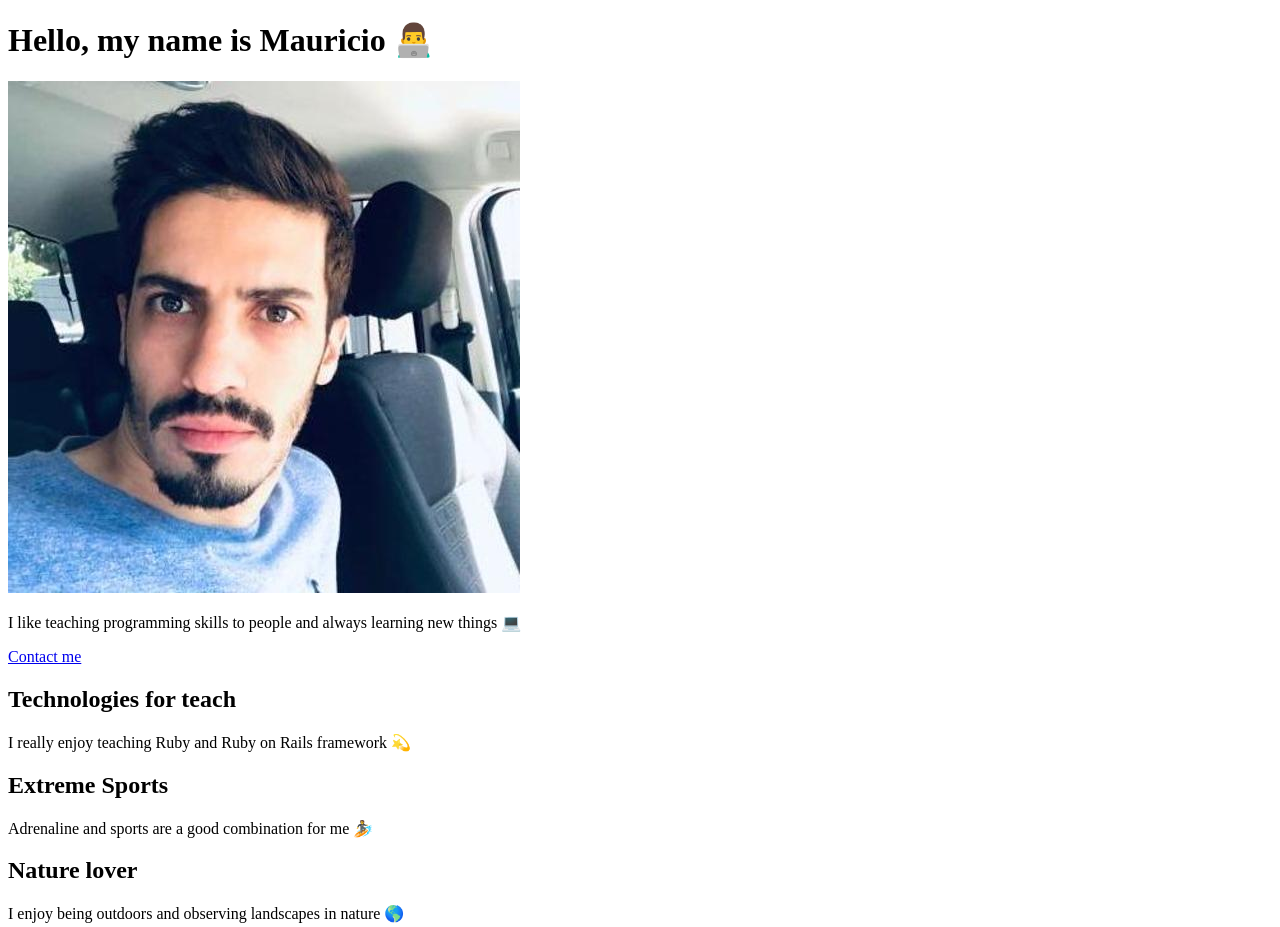
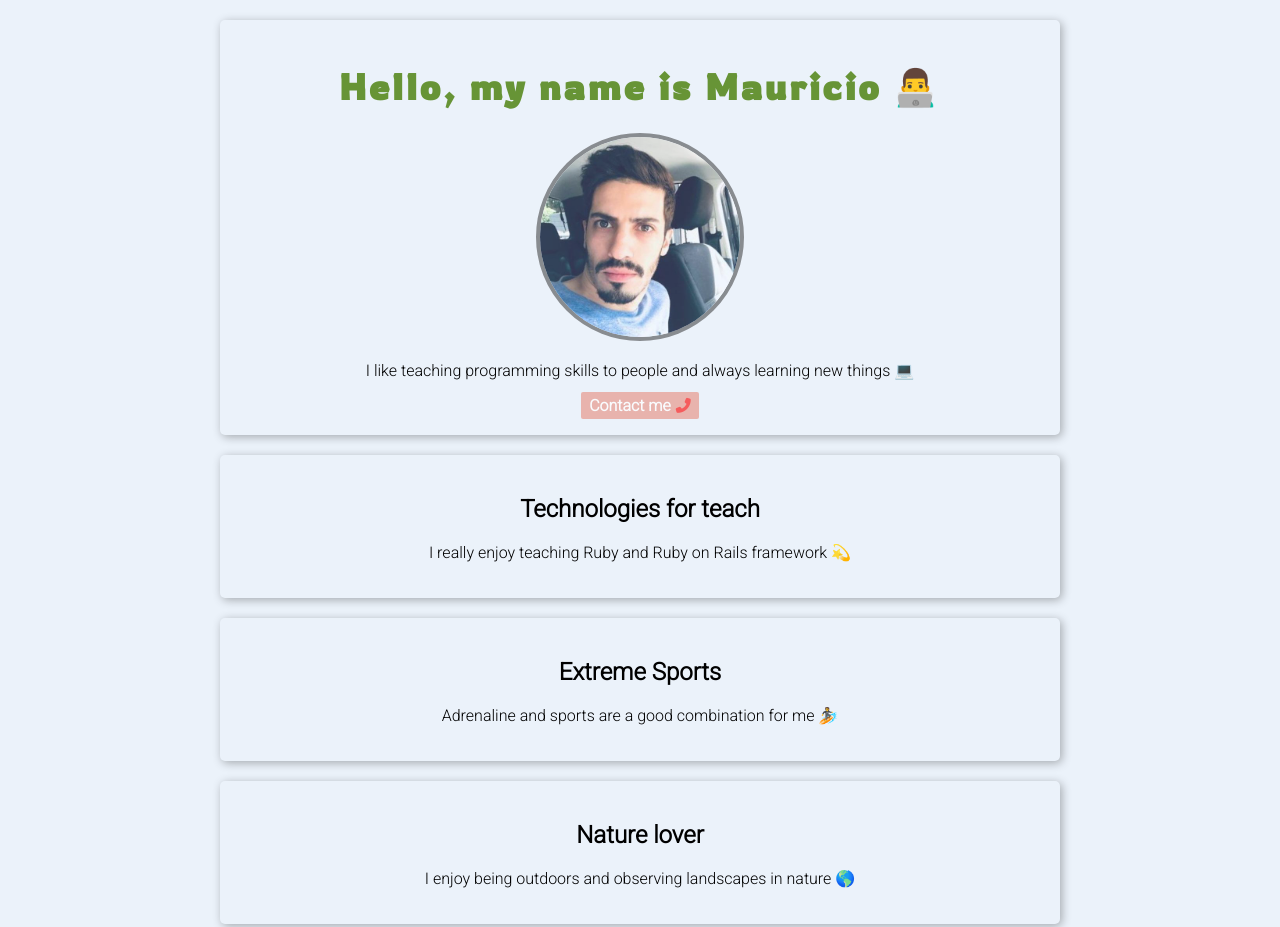
Before and after one commit to mauriciomas77/profile_course, a plain HTML site: page index.html in a window 1280 px wide. Shown: the top 927 px of the page. Drawn offline with Linux system fonts and the light colour scheme.

Commit message:
style class 1

```diff
--- a/index.html
+++ b/index.html
@@ -5,22 +5,35 @@
     <meta charset="UTF-8">
     <meta name="description" value="My landing page">
     <script src="https://kit.fontawesome.com/9f4b4fa4bc.js" crossorigin="anonymous"></script>
+    <link rel="stylesheet" href="style.css">
+    <link rel="preconnect" href="https://fonts.googleapis.com">
+    <link rel="preconnect" href="https://fonts.gstatic.com" crossorigin>
+    <link href="https://fonts.googleapis.com/css2?family=Roboto:wght@300&family=Rowdies&display=swap" rel="stylesheet">
   </head>
   <body>
+    <div>
       <h1>Hello, my name is Mauricio 👨‍💻</h1>
       <img src="images/profile.jpeg" alt="No se pudo cargar la imagen">
       <p>I like teaching programming skills to people and always learning new things 💻</p>
-    <a href="http://www.google.com">Contact me</a>
+      <a href="http://www.google.com" id="btn-action">Contact me<i class="fas fa-phone-alt"></i></a>
+    </div>
 
+    <div>
       <h2>Technologies for teach</h2>
       <p>I really enjoy teaching Ruby and Ruby on Rails framework 💫</p>
+    </div>
 
+    <div>
       <h2>Extreme Sports</h2>
       <p>Adrenaline and sports are a good combination for me 🏄‍</p>
+    </div>
 
+    <div>
       <h2>Nature lover</h2>
       <p>I enjoy being outdoors and observing landscapes in nature 🌎‍</p>
+    </div>
 
+    <div>
       <h2>Follow me</h2>
       <ul>
         <li>
@@ -39,5 +52,6 @@
             </a>
         </li>
       </ul>
+    </div>
   </body>
 </html>
--- /dev/null
+++ b/style.css
@@ -0,0 +1,56 @@
+body {
+  background-color: #EBF2FA;
+  font-family: 'Roboto', sans-serif;
+}
+
+h1 {
+  color: #679436;
+  font-size: 36px;
+  letter-spacing: 3px;
+  font-family: 'Rowdies', cursive;
+}
+
+h2 {
+  font-weight: 700;
+}
+
+img {
+  width: 200px;
+  border-radius: 50%;
+  opacity: 0.8;
+  border: 4px solid rgba(30,30,30,0.6);
+}
+
+#btn-action {
+  text-decoration: none;
+  background-color: #E8998D;
+  padding: 4px 8px;
+  border-radius: 2px;
+  opacity: 0.7;
+  color: white;
+  font-weight: bold;
+}
+
+#btn-action:hover {
+  opacity: 1;
+}
+
+div {
+  border-radius: 5px;
+  width: 800px;
+  margin: 20px auto;
+  padding: 20px;
+  text-align: center;
+  box-shadow: 2px 2px 10px rgba(0,0,0,0.3);
+}
+
+div:hover {
+  box-shadow: 2px 2px 10px rgba(0,0,0,0.7);
+}
+
+i {
+  font-size: 15px;
+  color: red;
+  opacity: 0.8;
+  margin-left: 5px;
+}
```
Lines whose indentation alone changed are shown as unchanged.
